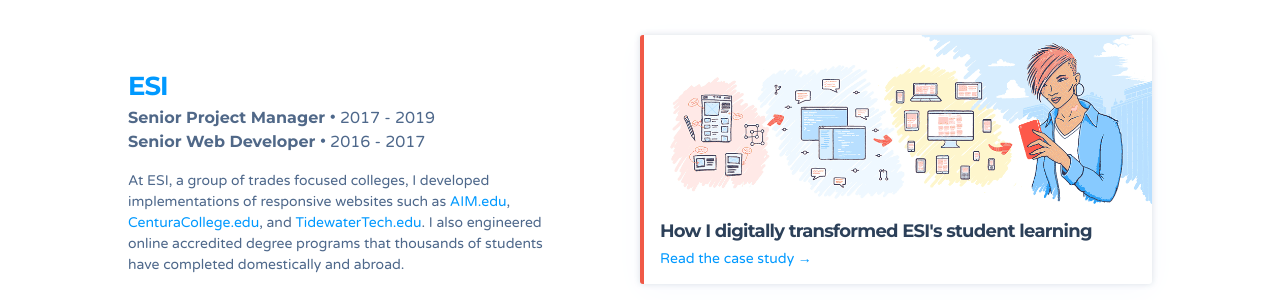
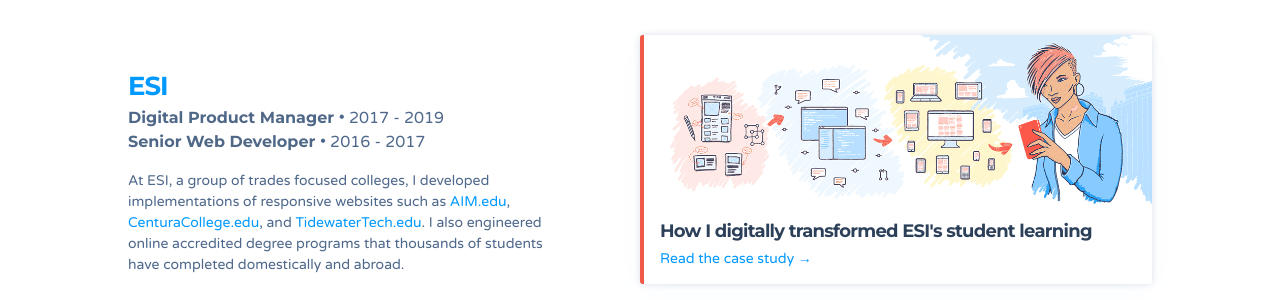
Before and after one commit to zenifold/max_page, a Jekyll site: the page built from index.html, in a window 1280 px wide and 900 px high, scrolled down 2286 px. Shown: the part 152-452 px from the top of the window. Built offline with Jekyll 4.4.1, drawn with Linux system fonts in a browser that asks for light colours; some web fonts are replaced.

Commit message:
Update employers.yaml

```diff
--- a/_data/employers.yaml
+++ b/_data/employers.yaml
@@ -29,7 +29,7 @@
 
 - name: ESI
   url: http://actstaff.com/
-  role: Senior Project Manager
+  role: Digital Product Manager
   timeframe: 2017 - 2019
   role_2: Senior Web Developer
   timeframe_2: 2016 - 2017
```
